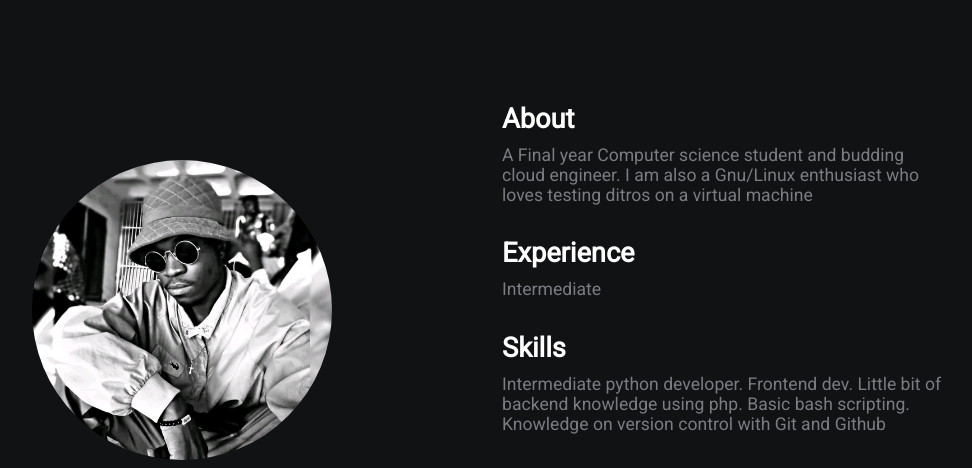
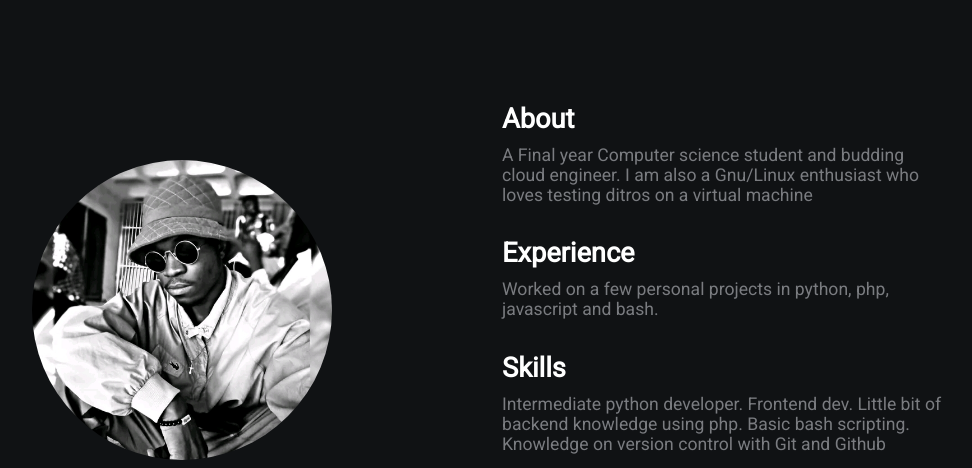
Before and after one commit to xtasysensei/4weeksofazure-task-1, a plain HTML site: page index.html in a window 1280 px wide. Shown: the top 468 px of the page, without its empty margins (138-1110 px from the left). Drawn offline with Linux system fonts and the light colour scheme.

Commit message:
first commit

```diff
--- a/index.html
+++ b/index.html
@@ -22,7 +22,7 @@
             <h2>About</h2>
             <p>A Final year Computer science student and budding cloud engineer. I am also a Gnu/Linux enthusiast who loves testing ditros on a virtual machine</p>
             <h2>Experience</h2>
-            <p>Intermediate</p>
+            <p>Worked on a few personal projects in python, php, javascript and bash. </p>
 
             <h2>Skills</h2>
             <p>Intermediate python developer. Frontend dev. Little bit of backend knowledge using php. Basic bash scripting. Knowledge on version control with Git and Github</p>
```
